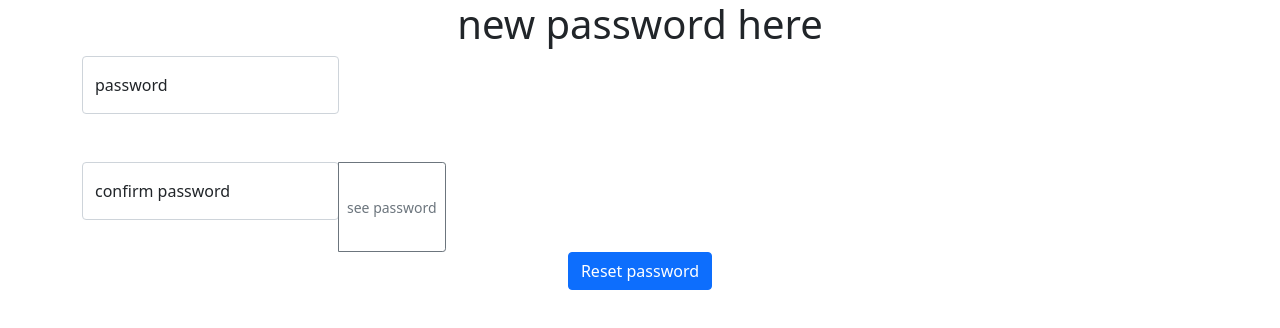
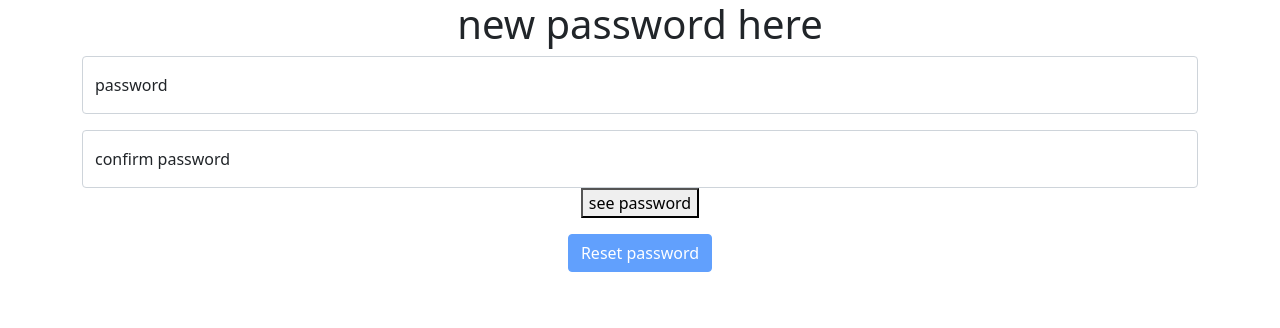
Before and after one commit to Team-Osiris-HR/BlueOcean, a React app: page / in a window 1280 px wide. Both pictures are taken after a click on the button "forgot password?". Shown: the top 328 px of the page. Built offline with nearby package versions, Linux system fonts and the light colour scheme; no server answers; the HTML template or start-up script is replaced by a standard one.

Commit message:
Add check for reset password

```diff
--- a/src/components/ResetPassword.jsx
+++ b/src/components/ResetPassword.jsx
@@ -1,6 +1,5 @@
 import React from 'react'
 import Form from 'react-bootstrap/Form'
-import InputGroup from 'react-bootstrap/InputGroup'
 import Button from 'react-bootstrap/Button'
 import FloatingLabel from 'react-bootstrap/FloatingLabel'
 import axios from 'axios'
@@ -11,11 +10,14 @@ class ResetPassword extends React.Component {
     super(props)
     this.state = {
       type: 'password',
-      render: 'form'
+      render: 'form',
+      password: '',
+      passwordConfirm: ''
     }
     this.handleChange = this.handleChange.bind(this)
     this.handleSubmit = this.handleSubmit.bind(this)
     this.changeType = this.changeType.bind(this)
+    this.disableSubmit = this.disableSubmit.bind(this)
   }
 
   // todo handle change
@@ -40,6 +42,15 @@ class ResetPassword extends React.Component {
     }
   }
 
+  disableSubmit() {
+    if (this.state.password === '' || this.state.passwordConfirm === '') {
+      return true
+    } else if (this.state.password !== this.state.passwordConfirm) {
+      return true
+    } else {
+      return false
+    }
+  }
 
   render() {
     // todo email form
@@ -48,7 +59,6 @@ class ResetPassword extends React.Component {
       return (
         <Form className='text-center' onSubmit={this.handleSubmit}>
           <h1>new password here</h1>
-          <InputGroup className="mb-3">
           <Form.Group className="mb-3 mw-50" controlId="formBasicPassword">
             <FloatingLabel
               label='password'
@@ -62,13 +72,10 @@ class ResetPassword extends React.Component {
                 onChange={(e) => this.handleChange(e)} />
             </FloatingLabel>
           </Form.Group>
-          </InputGroup>
-
-          <InputGroup>
           <Form.Group className="mb-3 mw-50" controlId="formBasicPasswordConfirm">
             <FloatingLabel
               label='confirm password'
-                className='mb-3'
+              className='mb-0'
             >
               <Form.Control
                 aria-describedby="basic-addon2"
@@ -77,13 +84,12 @@ class ResetPassword extends React.Component {
                 placeholder="confirm password"
                 onChange={(e) => this.handleChange(e)} />
             </FloatingLabel>
+            <button type='button' className='see-password' onClick={() => this.changeType()}>
+              <span>see password</span>
+            </button>
           </Form.Group>
-            <Button size='sm' variant="outline-secondary" id="button-addon2" onClick={() => this.changeType()}>
-              see password
-            </Button>
-          </InputGroup>
           <div className='text-center'>
-            <Button className='button' type="submit">
+            <Button className='button' type="submit" disabled={this.disableSubmit()}>
               Reset password
             </Button>
           </div>
```
Also changed, not shown: 1 other file (tests, documents, lock files or other folders). Lines whose indentation alone changed are shown as unchanged.
